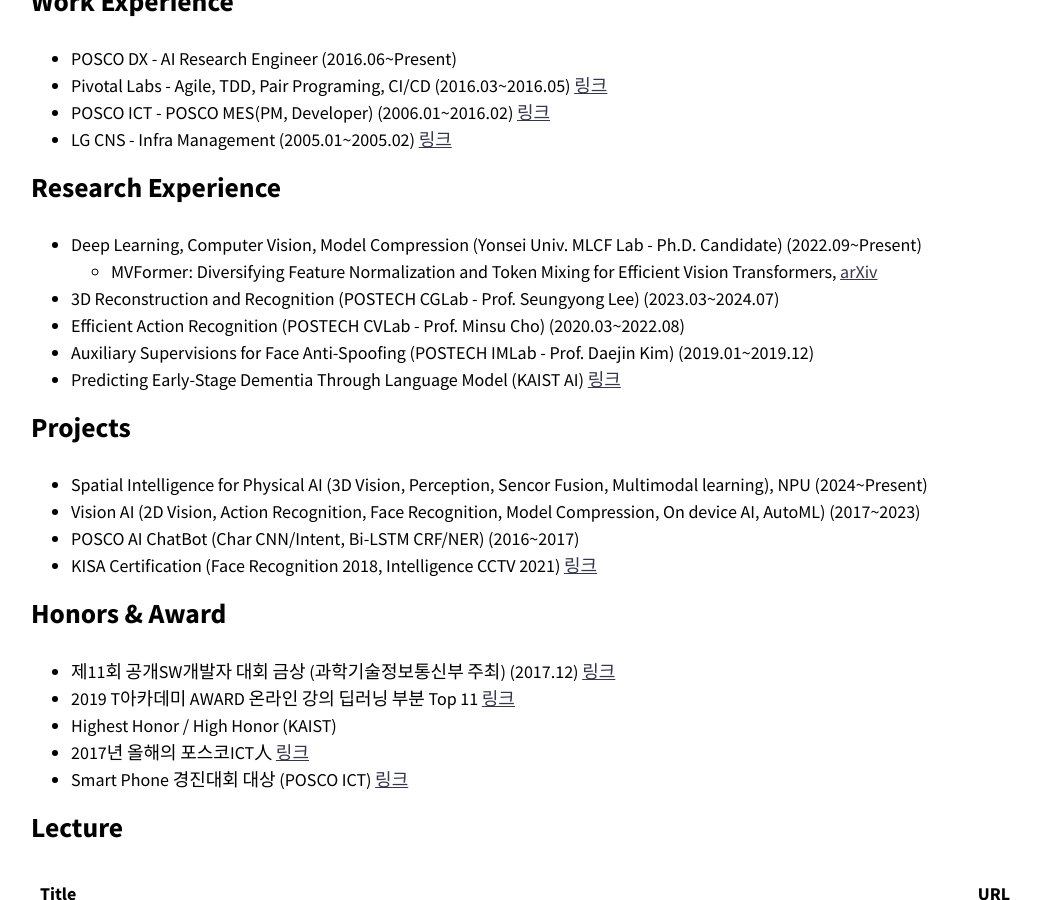
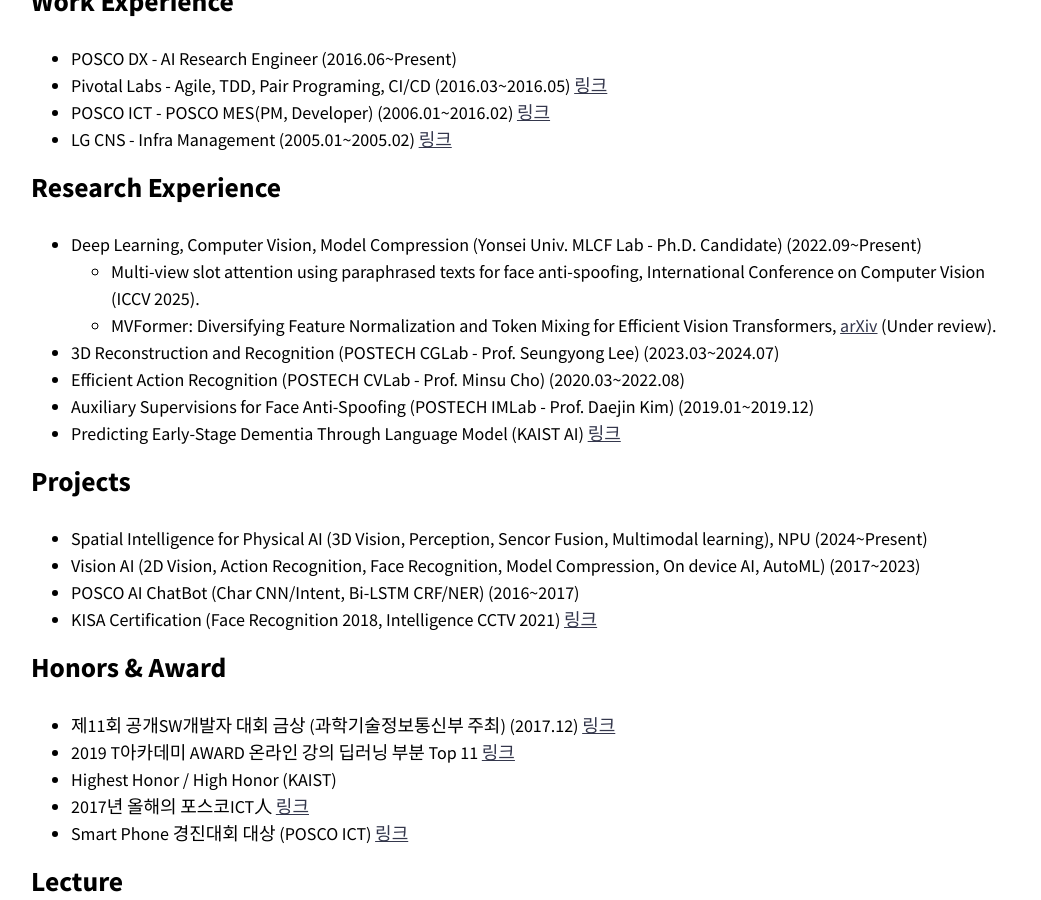
Before and after one commit to healess/healess.github.io, a Jekyll site: the page built from index.md, in a window 1280 px wide and 900 px high, scrolled down 311 px. Shown: the whole window, without its empty margins (115-1156 px from the left). Built offline with Jekyll 4.4.1, drawn with Linux system fonts in a browser that asks for light colours; nearby versions of some CDN libraries.

Commit message:
add paper
add paper

```diff
--- a/index.md
+++ b/index.md
@@ -16,7 +16,8 @@ entries_layout: grid
 
 ## Research Experience
 * Deep Learning, Computer Vision, Model Compression (Yonsei Univ. MLCF Lab - Ph.D. Candidate) (2022.09~Present)
-  * MVFormer: Diversifying Feature Normalization and Token Mixing for Efficient Vision Transformers, [arXiv](https://arxiv.org/pdf/2411.18995)
+  * Multi-view slot attention using paraphrased texts for face anti-spoofing, International Conference on Computer Vision (ICCV 2025).
+  * MVFormer: Diversifying Feature Normalization and Token Mixing for Efficient Vision Transformers, [arXiv](https://arxiv.org/pdf/2411.18995) (Under review).
 * 3D Reconstruction and Recognition (POSTECH CGLab - Prof. Seungyong Lee) (2023.03~2024.07)
 * Efficient Action Recognition (POSTECH CVLab - Prof. Minsu Cho) (2020.03~2022.08)
 * Auxiliary Supervisions for Face Anti-Spoofing (POSTECH IMLab - Prof. Daejin Kim) (2019.01~2019.12)
```
